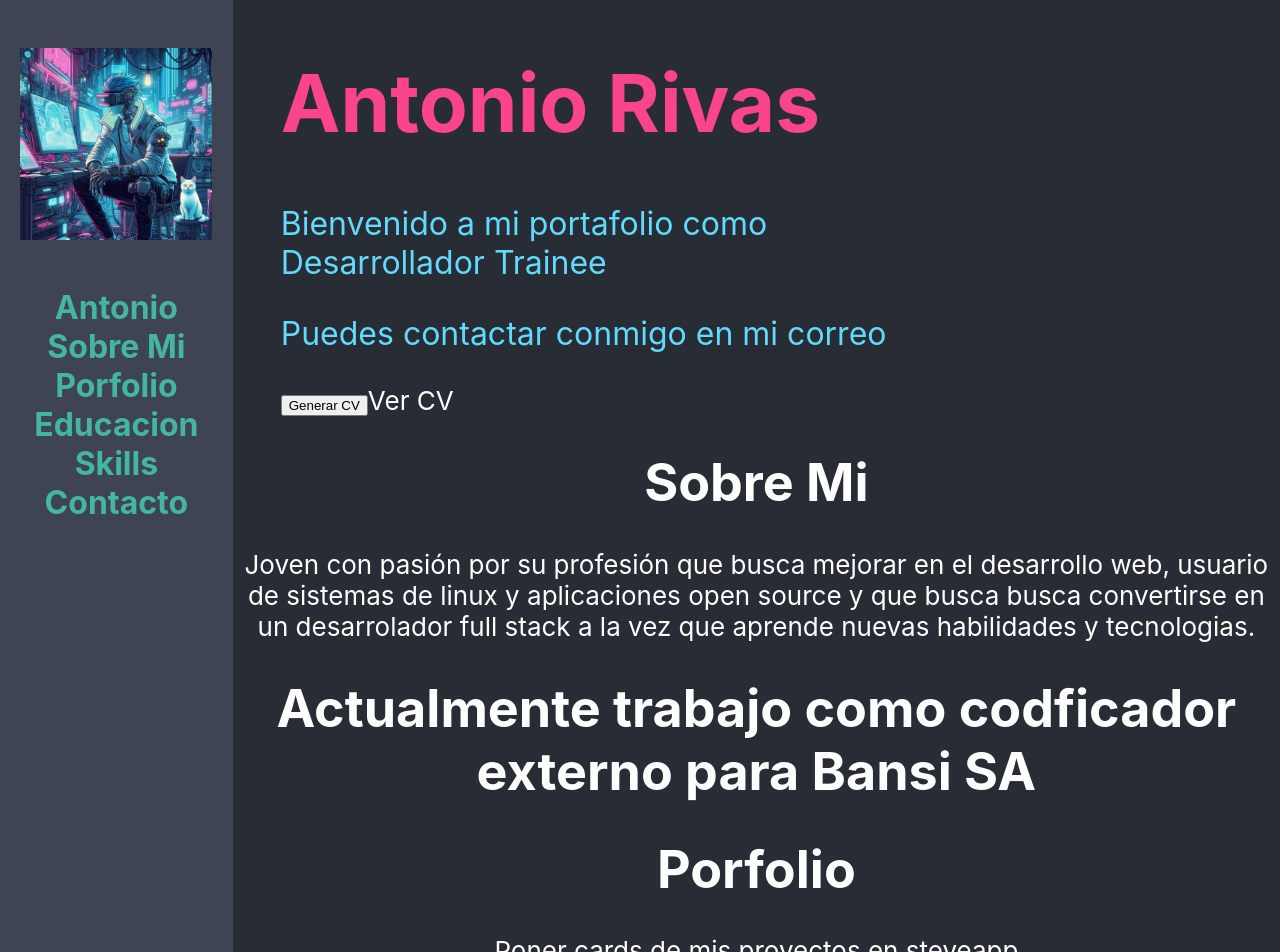
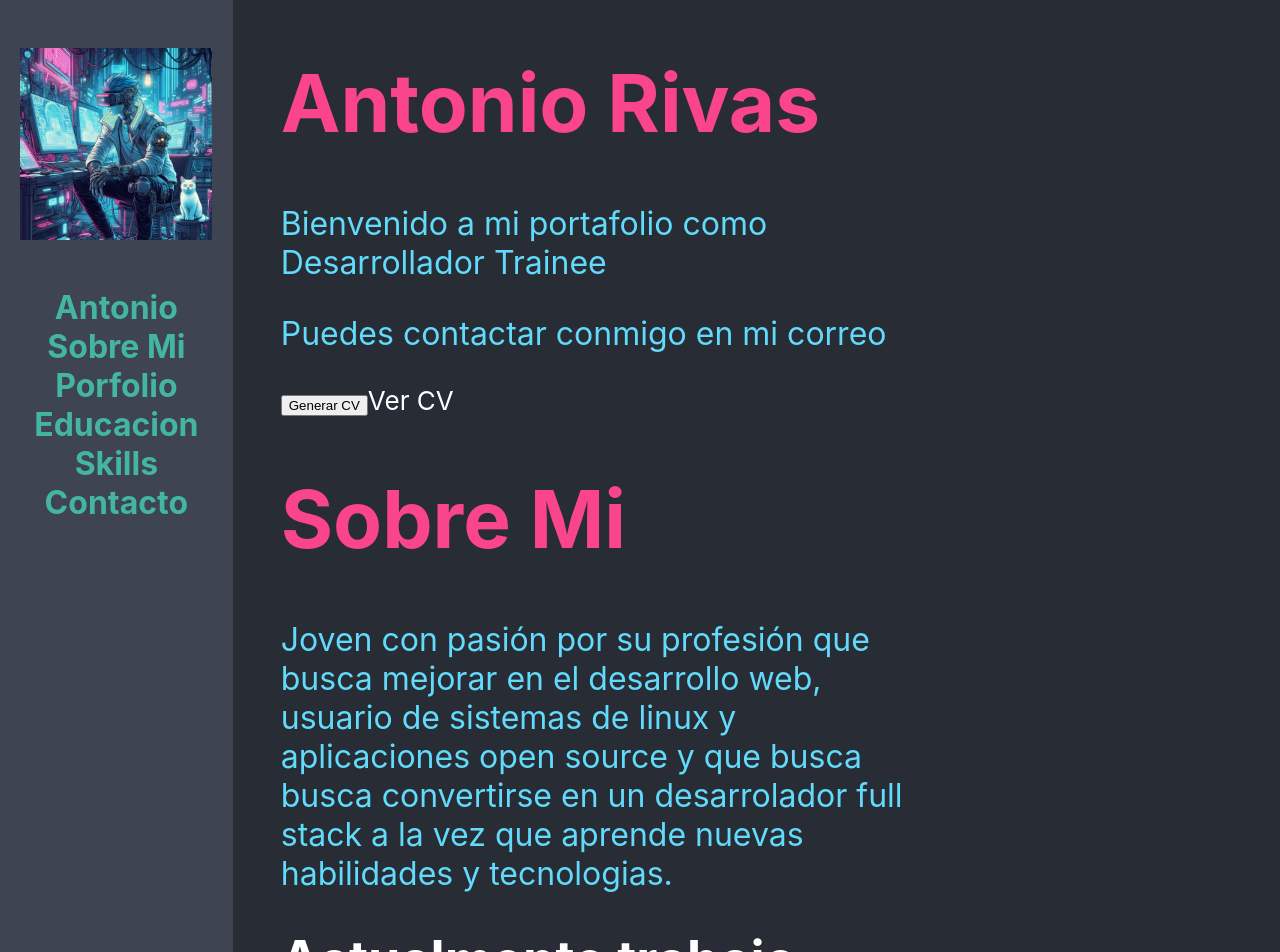
Before and after one commit to SteveBartmoss/cvSteve, a React (Create React App) app: page / in a window 1280 px wide. Shown: the top 952 px of the page. Built offline with nearby package versions, Linux system fonts and the light colour scheme.

Commit message:
se agregaron estilos de contenido y titulos

```diff
--- a/src/App.js
+++ b/src/App.js
@@ -56,14 +56,21 @@ function App() {
           </div>
 
           <div id='sobre-mi'>
-            <h1>Sobre Mi</h1>
-            <p>
-              Joven con pasión por su profesión que busca mejorar en el desarrollo
-              web, usuario de sistemas de linux y aplicaciones open source y que busca
-              busca convertirse en un desarrolador full stack a la vez que aprende nuevas
-              habilidades y tecnologias.
-            </p>
-            <h1>Actualmente trabajo como codficador externo para Bansi SA</h1>
+
+            <div className='div-tittle'>
+              <h1 className='tittle-section'>Sobre Mi</h1>
+            </div>
+
+            <div className='div-content'>
+              <p className='text-content'>
+                Joven con pasión por su profesión que busca mejorar en el desarrollo
+                web, usuario de sistemas de linux y aplicaciones open source y que busca
+                busca convertirse en un desarrolador full stack a la vez que aprende nuevas
+                habilidades y tecnologias.
+              </p>
+              <h1 className='sub-tittle'>Actualmente trabajo como codficador externo para Bansi SA</h1>
+            </div>
+
           </div>
 
           <div>
```
